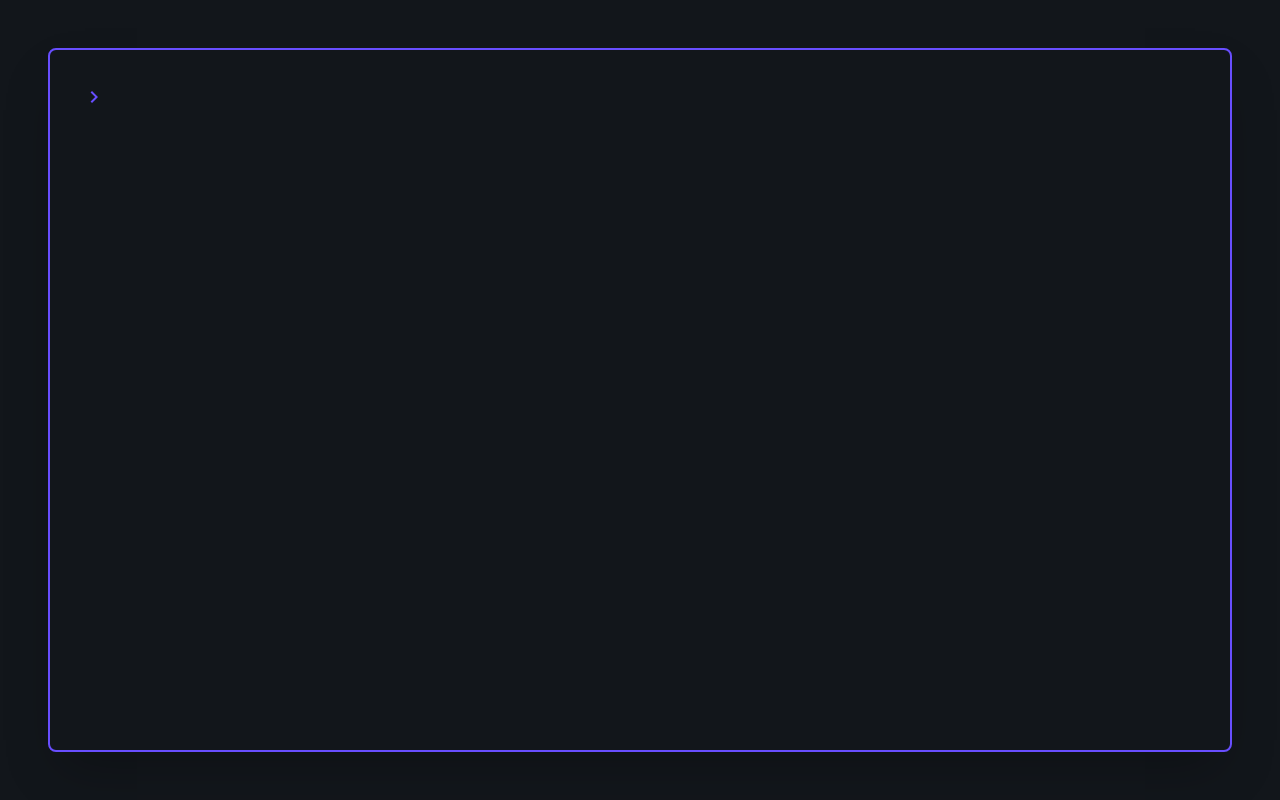
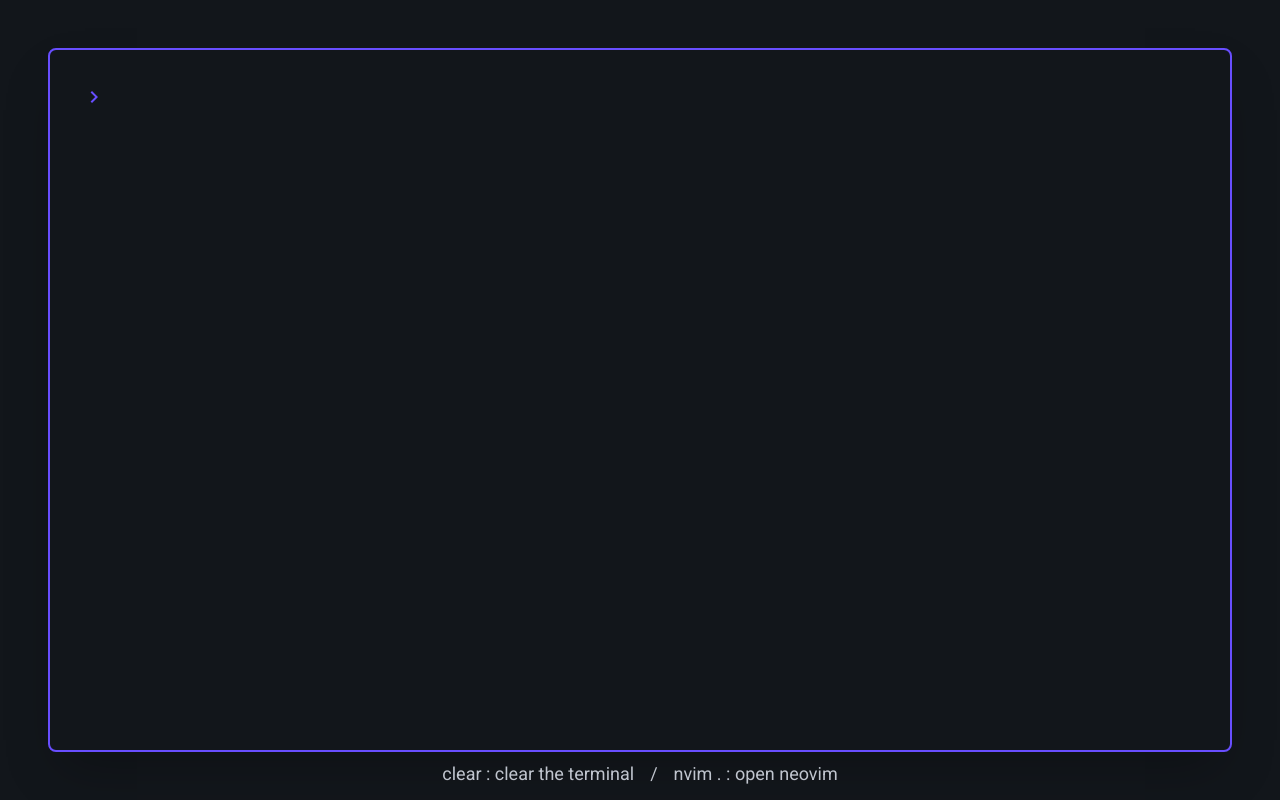
Before and after one commit to idebbarh/nvim-portfolio, a React (Create React App) app: page /terminal in a window 1280 px wide. Built offline with nearby package versions, Linux system fonts and the light colour scheme.

Commit message:
add commands checker

```diff
--- a/src/App.tsx
+++ b/src/App.tsx
@@ -1,17 +1,10 @@
-import React from "react";
-import {
-  BrowserRouter,
-  Routes,
-  Route,
-  Navigate,
-  useRoutes,
-} from "react-router-dom";
+import React, { useState } from "react";
+import { Routes, Route, Navigate, useRoutes } from "react-router-dom";
 import Neovim from "./screens/Neovim";
 import Terminal from "./screens/Terminal";
 
 function App(): JSX.Element {
-  const pathname = window.location.pathname;
-  const isNeovimOpen = false;
+  const [isNeovimOpen, setIsNeovimOpen] = useState<boolean>(false);
 
   const TerminalRedirecter = () =>
     useRoutes([
@@ -20,7 +13,10 @@ function App(): JSX.Element {
         element: <Navigate to="/terminal" replace={true} />,
       },
       { path: "/", element: <Navigate to="/terminal" replace={true} /> },
-      { path: "/terminal", element: <Terminal /> },
+      {
+        path: "/terminal",
+        element: <Terminal setIsNeovimOpen={setIsNeovimOpen} />,
+      },
     ]);
 
   if (!isNeovimOpen) {
--- /dev/null
+++ b/src/components/TerminalHelp.tsx
@@ -0,0 +1,13 @@
+function TerminalHelp() {
+  return (
+    <div className="absolute flex justify-center gap-4 w-full left-1/2 bottom-3 translate-x-[-50%]">
+      {["clear : clear the terminal", "/", "nvim . : open neovim"].map(
+        (item, index) => {
+          return <span key={index}>{item}</span>;
+        }
+      )}
+    </div>
+  );
+}
+
+export default TerminalHelp;
--- a/src/screens/Terminal.tsx
+++ b/src/screens/Terminal.tsx
@@ -1,11 +1,18 @@
-import { useRef, useState, useMemo } from "react";
+import { useRef, useState, useMemo, Dispatch, SetStateAction } from "react";
 import KeyboardArrowRightIcon from "@mui/icons-material/KeyboardArrowRight";
+import { useNavigate } from "react-router-dom";
+import TerminalHelp from "../components/TerminalHelp";
 
-function Terminal() {
+interface TerminalProps {
+  setIsNeovimOpen: Dispatch<SetStateAction<boolean>>;
+}
+
+function Terminal({ setIsNeovimOpen }: TerminalProps) {
   const [inputValue, setInputValue] = useState("");
   const [prevInputValues, setPrevInputValues] = useState<string[]>([]);
   const [typingLine, setTypingLine] = useState(1);
   const inputRef = useRef<HTMLInputElement>(null);
+  const navigate = useNavigate();
 
   const submitHandler = (e: React.FormEvent<HTMLFormElement>) => {
     e.preventDefault();
@@ -16,18 +23,37 @@ function Terminal() {
     if (inputRef.current) {
       inputRef.current.focus();
     }
+    inputValueChecker();
+  };
+
+  const inputValueChecker = () => {
+    console.log(inputValue);
+    if (inputValue === "clear") {
+      setTypingLine(1);
+      setPrevInputValues([]);
+      setInputValue("");
+      return;
+    }
+
+    const commands = inputValue.split(" ");
+
+    if (commands.length < 2) return;
+
+    if (commands[0] === "nvim" && commands[1] === ".") {
+      setIsNeovimOpen(true);
+      navigate("/neovim");
+    }
   };
 
   const generateLines = (): JSX.Element[] => {
     return new Array(typingLine).fill(0).map((_, i) => {
       return i + 1 === typingLine ? (
-        <div className="flex gap-2">
+        <div className="flex gap-2" key={i}>
           <div className="text-terminal-border-color">
             <KeyboardArrowRightIcon color="inherit" />
           </div>
           <input
             autoFocus
-            key={i}
             type="text"
             value={inputValue}
             className="border-none outline-none caret-transparent bg-transparent block w-full"
@@ -38,11 +64,11 @@ function Terminal() {
           />
         </div>
       ) : (
-        <div className="flex gap-2">
+        <div className="flex gap-2" key={i}>
           <div className="text-terminal-border-color">
             <KeyboardArrowRightIcon color="inherit" />
           </div>
-          <div key={i}>{prevInputValues[i]}</div>
+          <div>{prevInputValues[i]}</div>
         </div>
       );
     });
@@ -51,7 +77,7 @@ function Terminal() {
 
   return (
     <div
-      className="bg-terminal-bg h-screen w-screen text-terminal-text-color p-12 text-lg font-normal"
+      className="relative bg-terminal-bg h-screen w-screen text-terminal-text-color p-12 text-lg font-normal"
       onClick={() => {
         if (inputRef.current) {
           inputRef.current.focus();
@@ -61,6 +87,7 @@ function Terminal() {
       <div className="border-2 h-full border-solid border-terminal-border-color rounded-lg p-8 shadow-2xl">
         <form onSubmit={submitHandler}>{lines}</form>
       </div>
+      <TerminalHelp />
     </div>
   );
 }
```
